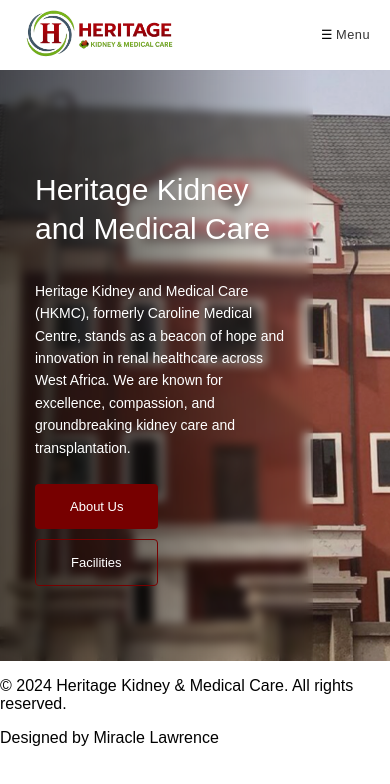
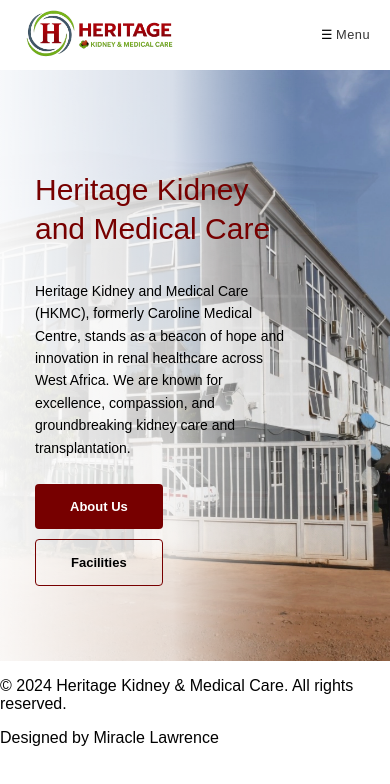
Before and after one commit to Miracle-Lawrence/heritagekidneycare, a plain HTML site: page index.html in a window 390 px wide. Drawn offline with Linux system fonts and the light colour scheme.

Commit message:
Changed Hero Image

```diff
--- a/index.html
+++ b/index.html
@@ -155,9 +155,11 @@
     <!-- Hero section -->
     <section class="hero">
         <div class="hero-slider">
-            <img src="images/heritage-img2.jpg" class="hero-bg active">
-            <img src="images/heritage-img.jpg" class="hero-bg">
-            <img src="images/heritage-img3.jpg" class="hero-bg">
+            <img src="images/heritage-img4.webp" class="hero-bg active">
+            <img src="images/heritage-img5.webp" class="hero-bg">
+            <img src="images/heritage-img6.webp" class="hero-bg">
+            <img src="images/heritage-img7.webp" class="hero-bg">
+            <img src="images/heritage-img8.webp" class="hero-bg">
         </div>
 
         <div class="hero-overlay">
--- a/styles/base.css
+++ b/styles/base.css
@@ -514,30 +514,20 @@ body {
   top: 0;
   width: 45%;
   height: 100%;
-
   display: flex;
   align-items: center;
   padding: 10px;
-
-  /* subtle blend */
-  backdrop-filter: blur(3px);
   background: linear-gradient(
-    to right,
-    rgba(0, 0, 0, 0.55) 0%,
-    rgba(0, 0, 0, 0.35) 40%,
-    rgba(0, 0, 0, 0.1) 75%,
-    rgba(0, 0, 0, 0) 100%
-  );
+  to right,
+  rgba(255, 255, 255, 0.95) 0%,
+  rgba(255, 255, 255, 0.75) 55%,
+  rgba(255, 255, 255, 0.35) 75%,
+  rgba(255, 255, 255, 0) 95%
+);
+  background-blend-mode: overlay;
 }
 
 /* CONTENT */
-.hero-overlay {
-    width: 50%;                 /* slightly wider blur panel */
-    padding-left: 150px;        /* move away from left edge */
-    padding-right: 60px;
-    display: flex;
-    align-items: center;        /* vertical centering */
-  }
 
   .hero-content {
     width: 100%;
@@ -545,14 +535,15 @@ body {
     display: flex;
     flex-direction: column;
     justify-content: center;
+    margin-left: 70px;
   }
 
 .hero-content h1 {
   font-size: 3rem;
   font-weight: 300;
-  margin-bottom: 18px;
+  margin-bottom: 10px;
   line-height: 4rem;
-  color: white;
+  color: var(--color-dark-red);
 }
 
 .hero-content p {
@@ -560,7 +551,7 @@ body {
   font-weight: 300;
   line-height: 1.6;
   margin-bottom: 30px;
-  color: white;
+  color: black;
 }
 
 /* BUTTONS STACKED (Smaller + Cleaner) */
@@ -581,6 +572,7 @@ body {
   border-radius: 4px;
   width: fit-content;
   transition: 0.3s ease;
+  font-weight: 600;
 }
 
 .btn.primary:hover {
@@ -590,7 +582,7 @@ body {
 /* SECONDARY BUTTON */
 .btn.secondary {
   border: 1.5px solid #770000;
-  color: white;
+  color: black;
   padding: 20px 40px;
   font-size: 0.8rem;
   text-decoration: none;
@@ -598,6 +590,7 @@ body {
   background: transparent;
   width: fit-content;
   transition: 0.3s ease;
+  font-weight: 600;
 }
 
 .btn.secondary:hover {
@@ -678,15 +671,14 @@ body {
     display: flex;
     align-items: center;   /* vertical centering */
 
-    backdrop-filter: blur(5px);
-
     background: linear-gradient(
-      to right,
-      rgba(0, 0, 0, 0.65) 0%,
-      rgba(0, 0, 0, 0.45) 40%,
-      rgba(0, 0, 0, 0.15) 75%,
-      rgba(0, 0, 0, 0) 100%
-    );
+  to right,
+  rgba(255, 255, 255, 0.95) 0%,
+  rgba(255, 255, 255, 0.75) 55%,
+  rgba(255, 255, 255, 0.35) 75%,
+  rgba(255, 255, 255, 0) 95%
+);
+  background-blend-mode: overlay;
   }
 
   /* Proper content spacing */
@@ -706,13 +698,14 @@ body {
     line-height: 1.3;
     margin-bottom: 18px;
     font-weight: 300;
-    color: white;
+    color: var(--color-dark-red);
   }
 
   .hero-content p {
     font-size: 14px;
     line-height: 1.6;
     margin-bottom: 25px;
+    color: black;
   }
 
   .hero-buttons {
```
Also changed, not shown: images/heritage-img.jpg (deleted), images/heritage-img2.jpg (deleted), images/heritage-img4.webp (added), images/heritage-img5.webp (added), images/heritage-img6.webp (added), images/heritage-img7.webp (added), images/heritage-img8.webp (added), images/heritage-logo.webp (deleted).
